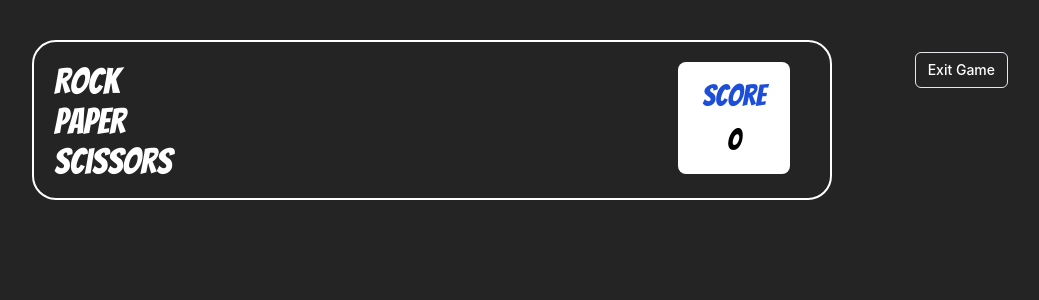
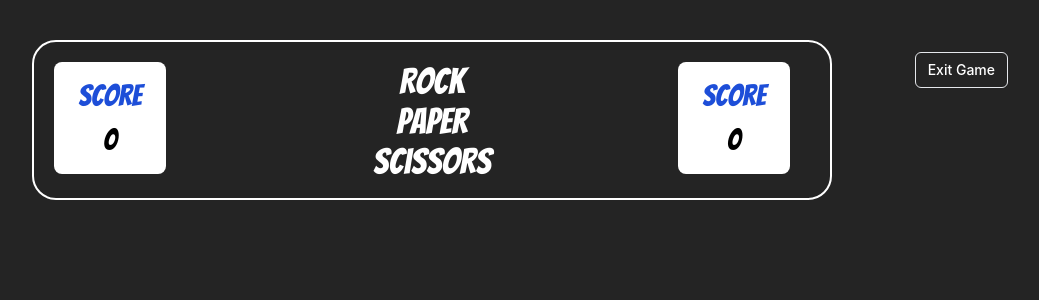
Before and after one commit to SalmanShahid888/Rock-Paper-Scissors-TS, a React (Vite) app: page /startgame in a window 1280 px wide. Shown: the top 300 px of the page, without its empty margins (208-1247 px from the left). Built offline with nearby package versions, Linux system fonts and the light colour scheme.

Commit message:
Added Two Scoreboards

```diff
--- a/src/components/Header.tsx
+++ b/src/components/Header.tsx
@@ -7,7 +7,15 @@ export const Header = () => {
     <>
       <div className="flex justify-center flex-row px-60 mt-10">
         <div className="flex flex-row justify-between h-40 w-full border-white border-2 rounded-3xl p-5">
-          <h2 className="font-bangers text-white text-4xl font-bold text-left">
+          <div className="flex flex-col bg-white rounded-lg h-28 w-28 mr-5 justify-between items-center py-4">
+            <p className="text-blue-700 text-3xl font-black font-bangers">
+              Score
+            </p>
+            <p className="text-black font-black text-3xl font-bangers">
+              {score}
+            </p>
+          </div>
+          <h2 className="font-bangers text-white text-4xl font-bold text-center">
             Rock <br /> Paper <br /> Scissors
           </h2>
           <div className="flex flex-col bg-white rounded-lg h-28 w-28 mr-5 justify-between items-center py-4">
```
